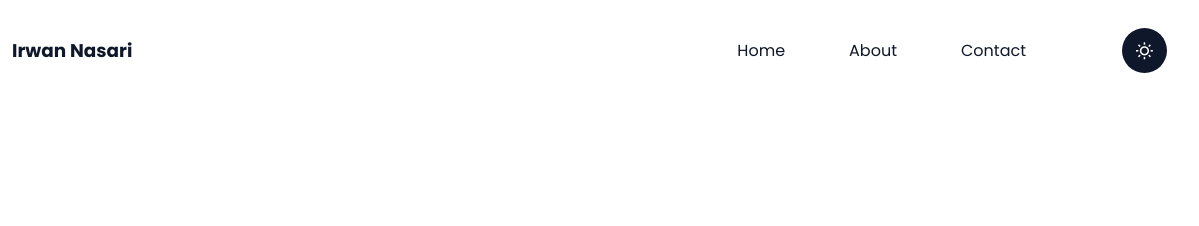
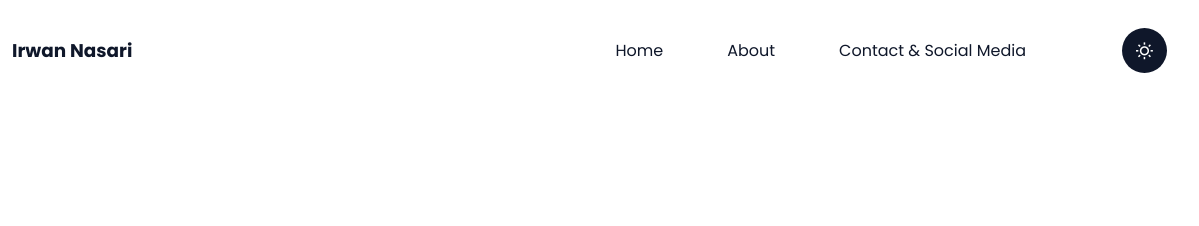
Before and after one commit to irwannasari/irwannporto.github.io, a plain HTML site: page work-listing.html in a window 1280 px wide. Shown: the top 226 px of the page, 81-1280 px from the left. Drawn offline with Linux system fonts and the light colour scheme.

Commit message:
Add files via upload

```diff
--- a/work-listing.html
+++ b/work-listing.html
@@ -143,7 +143,7 @@
                 <a class="nav-link" href="./about.html">About</a>
               </li>
               <li class="nav-item">
-                <a class="nav-link" href="./contact.html">Contact</a>
+                <a class="nav-link" href="./contact.html">Contact & Social Media</a>
               </li>
               <li class="nav-item d-lg-none">
                 <a class="nav-link btn-toggle-mode" href="#"
```
